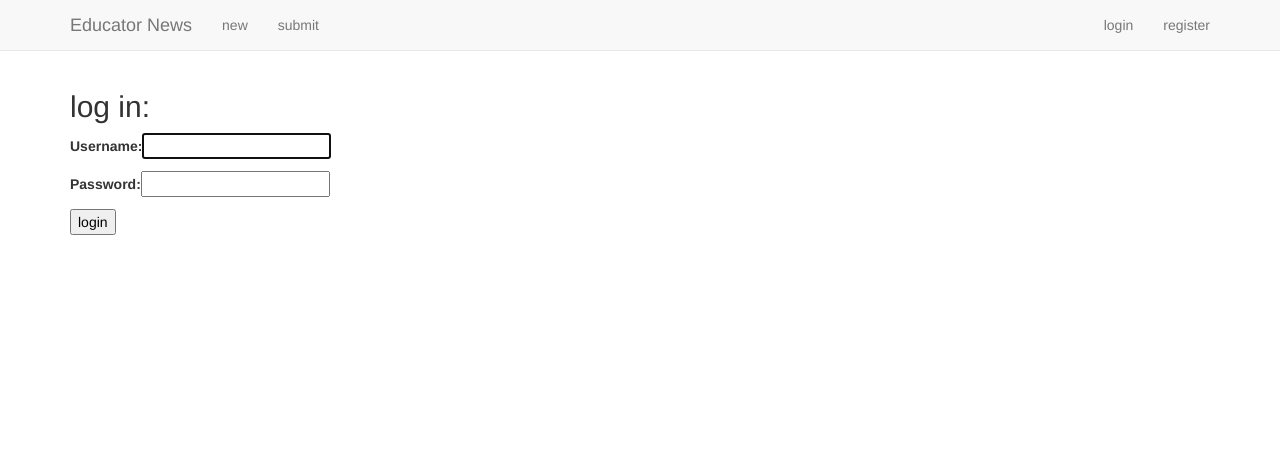
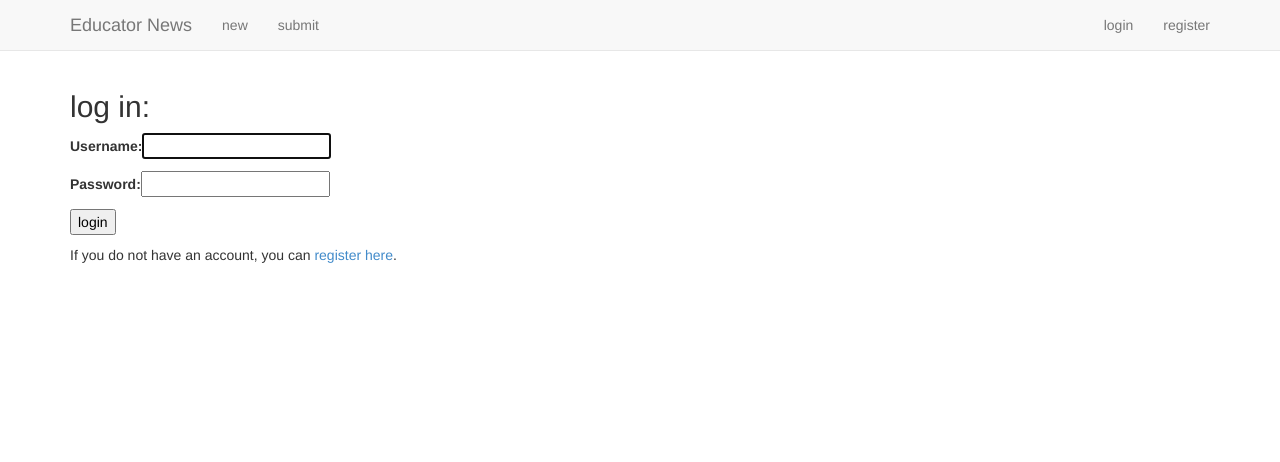
Before and after one commit to ehmatthes/educator_news, a Django app: page /login/ in a window 1280 px wide. Shown: the top 462 px of the page. Run offline with Django 3.2, Linux system fonts and the light colour scheme.

Commit message:
Login page has a link to register page.

```diff
--- a/educator_news/educator_news/static/templates/registration/login.html
+++ b/educator_news/educator_news/static/templates/registration/login.html
@@ -18,4 +18,6 @@
                   <input type="hidden" name="next" value="/" />
                 </form>
 
+					 If you do not have an account, you can <a href="{% url 'register' %}">register here</a>.
+
 {% endblock %}
```
